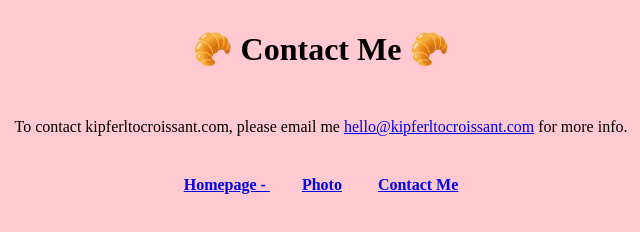
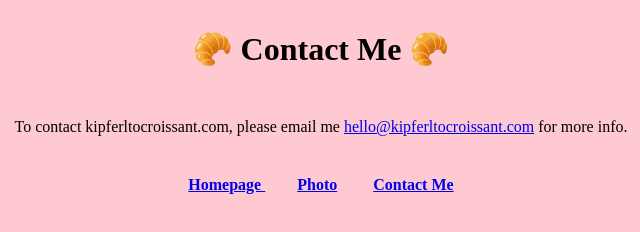
Before and after one commit to SomayaAl/Croissant, a plain HTML site: page contact.html in a window 1280 px wide. Shown: the full height of the page, 319-959 px from the left. Drawn offline with Linux system fonts and the light colour scheme.

Commit message:
Updated Homepage in contact.html

```diff
--- a/contact.html
+++ b/contact.html
@@ -19,7 +19,7 @@
       more info.
     </p>
     <footer>
-      <h4><a href="/">Homepage - </a></h4>
+      <h4><a href="/">Homepage </a></h4>
       <h4><a href="/photo.html">Photo</a></h4>
       <h4><a href="/contact.html">Contact Me</a></h4>
     </footer>
```
